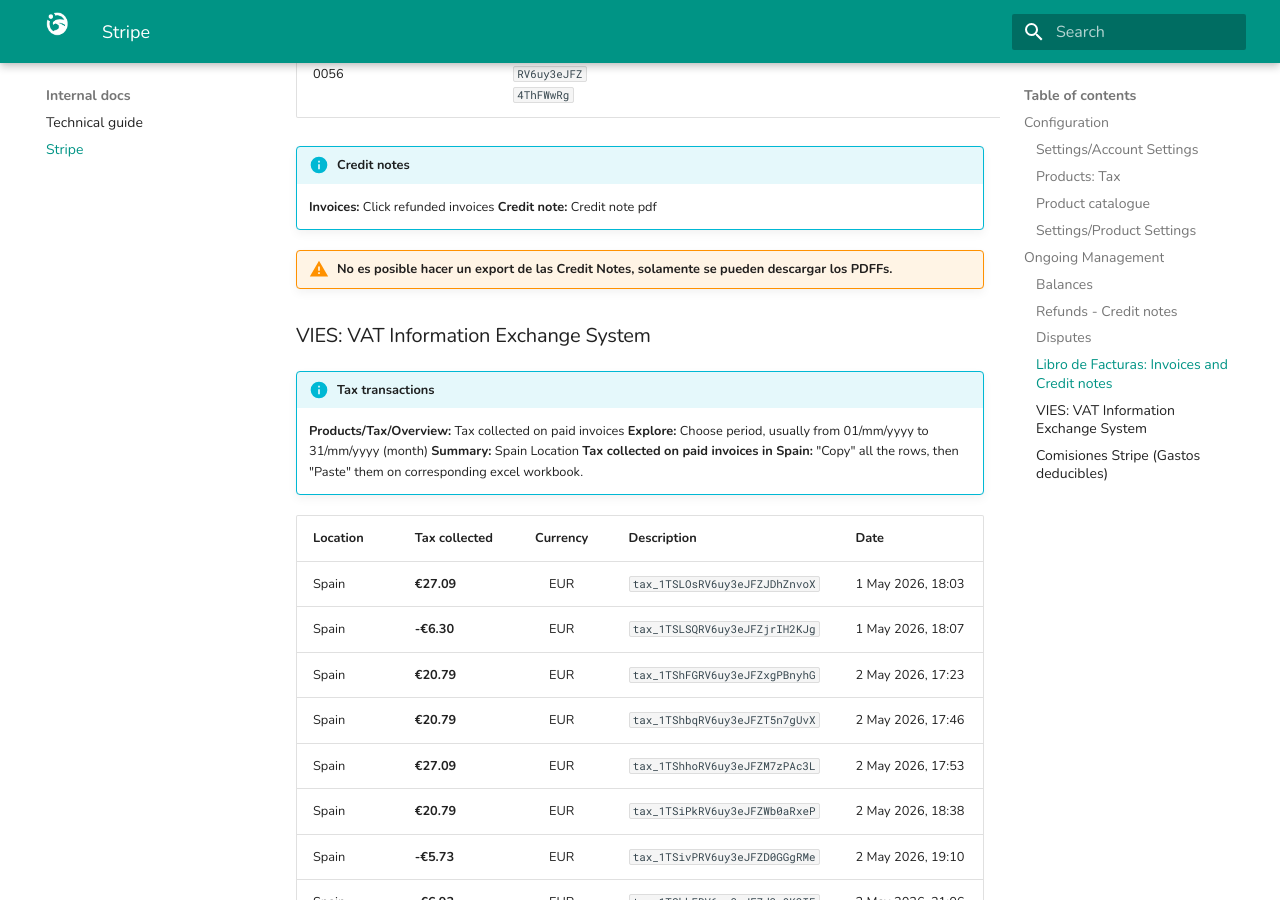
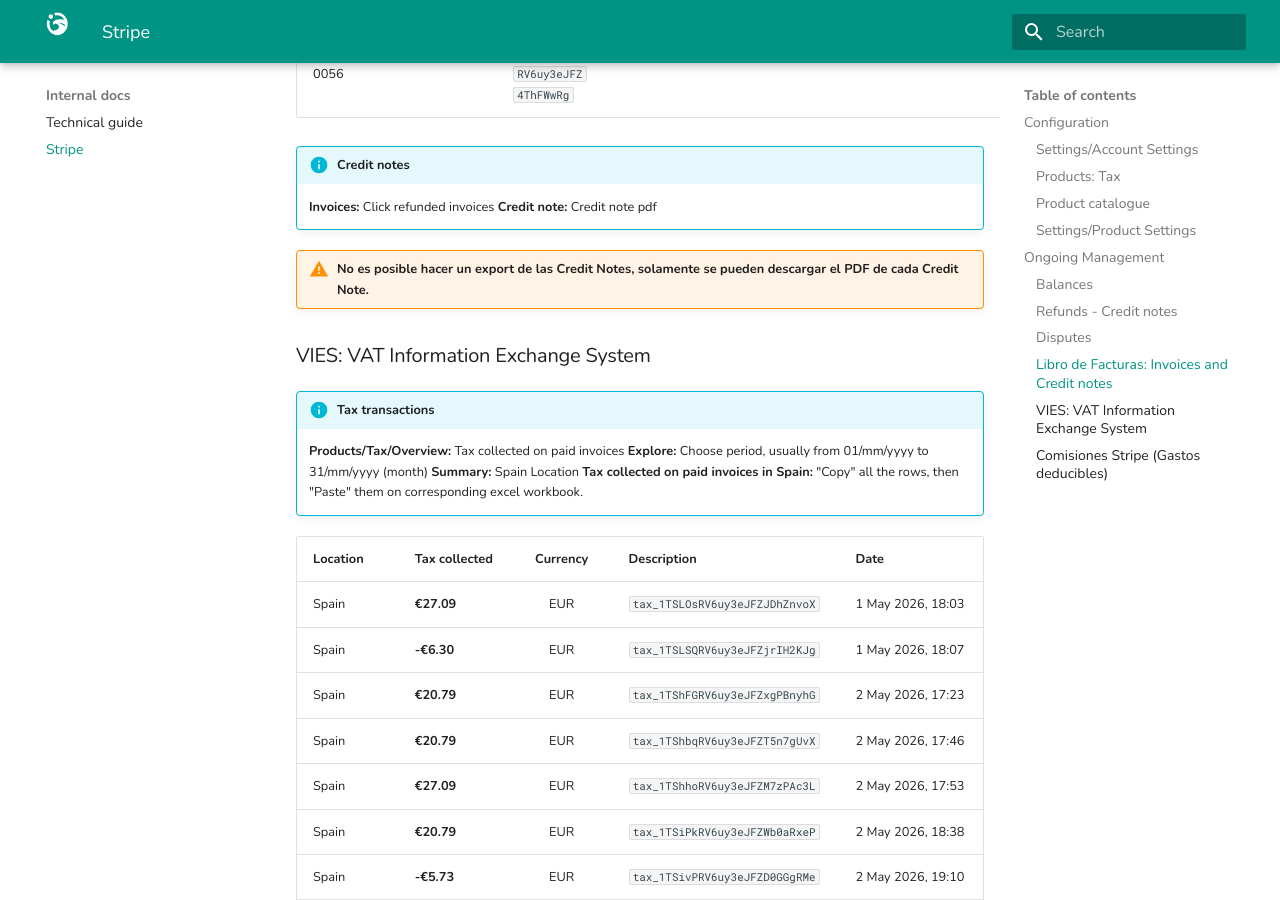
Before and after one commit to pablopenlop/gradewing_guide, an MkDocs documentation site: the page built from docs/stripedoc.md, in a window 1280 px wide and 900 px high, scrolled down 6546 px. Built offline with MkDocs 1.6.1 and Material for MkDocs 9.7.7, drawn with Linux system fonts in a browser that asks for light colours; some of the changed text lies outside the part shown.

Commit message:
Update stripedoc.md

```diff
--- a/docs/stripedoc.md
+++ b/docs/stripedoc.md
@@ -221,7 +221,7 @@
 ### Libro de Facturas: Invoices and Credit notes
 
 !!! info "Invoices"
-    **Download pdf** all invoices of the month
+    **Download pdf** All invoices of the month
     **Export Invoices:** Last month - Export
 
 | Number | Paid | Subscription | Subtotal | Total Discount Amount | Applied Coupons | Tax | Tax Percent | Total |
@@ -245,7 +245,7 @@
     **Invoices:** Click refunded invoices
     **Credit note:** Credit note pdf
 
-!!! warning "No es posible hacer un export de las Credit Notes, solamente se pueden descargar los PDFFs."
+!!! warning "No es posible hacer un export de las Credit Notes, solamente se pueden descargar el PDF de cada Credit Note."
 
 ### VIES: VAT Information Exchange System
 
```
Also changed, not shown: other parts of docs/stripedoc.md (+1 -1 lines).
